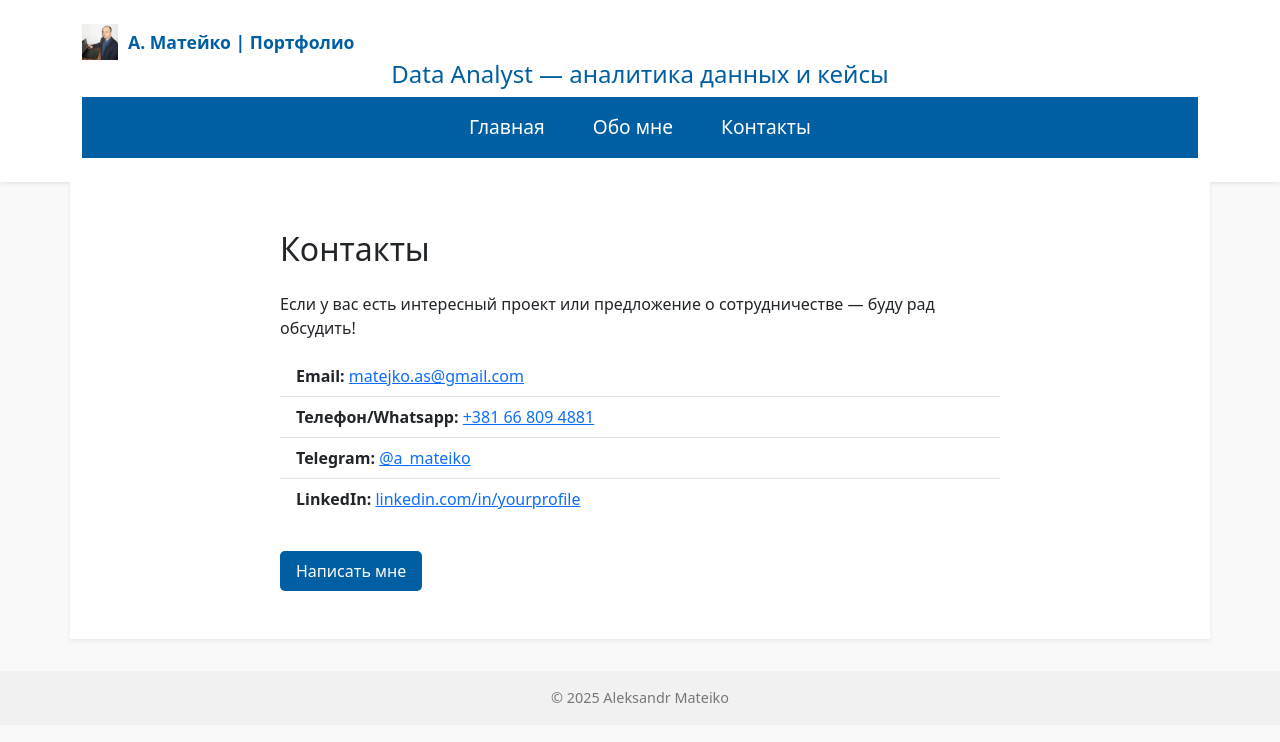
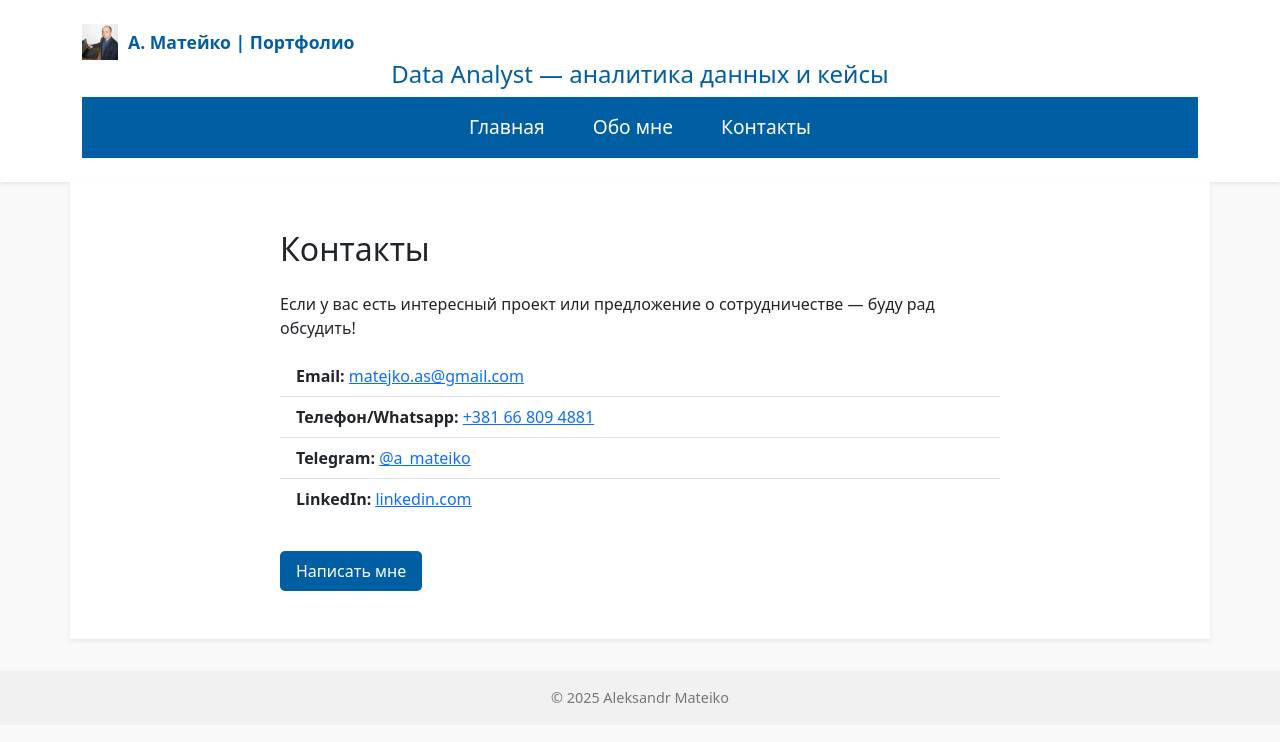
Before and after one commit to matejkoas/matejkoas.github.io, a Jekyll site: the page built from contacts.md, in a window 1280 px wide. Shown: the top 742 px of the page. Built offline with Jekyll 4.4.1, drawn with Linux system fonts in a browser that asks for light colours.

Commit message:
edited link linkedin

```diff
--- a/contacts.md
+++ b/contacts.md
@@ -22,7 +22,7 @@ description: Напишите мне для обсуждения проекто
           <strong>Telegram:</strong> <a href="https://t.me/a_mateiko" target="_blank">@a_mateiko</a>
         </li>
         <li class="list-group-item">
-          <strong>LinkedIn:</strong> <a href="https://linkedin.com/in/yourprofile" target="_blank">linkedin.com/in/yourprofile</a>
+          <strong>LinkedIn:</strong> <a href="https://www.linkedin.com/in/aleksandr-mateiko-54b220293/" target="_blank">linkedin.com</a>
         </li>
       </ul>
 
```
Also changed, not shown: _cases/case11-powerbi-ecommerse-project.md (added), assets/images/case11-1.png (added), assets/images/case11-2.png (added), assets/images/case11-3.png (added).
